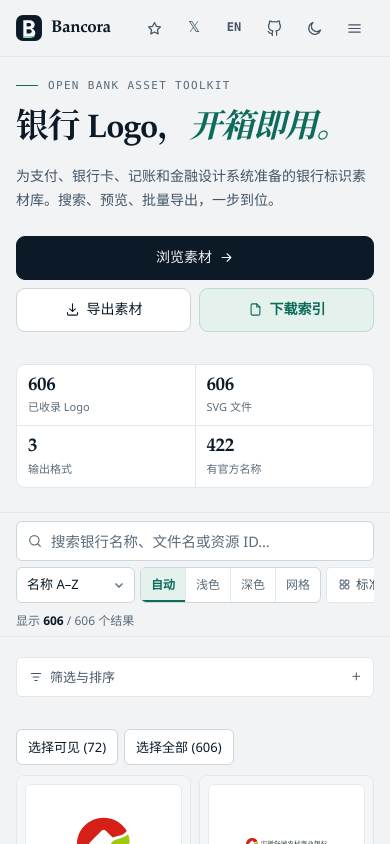
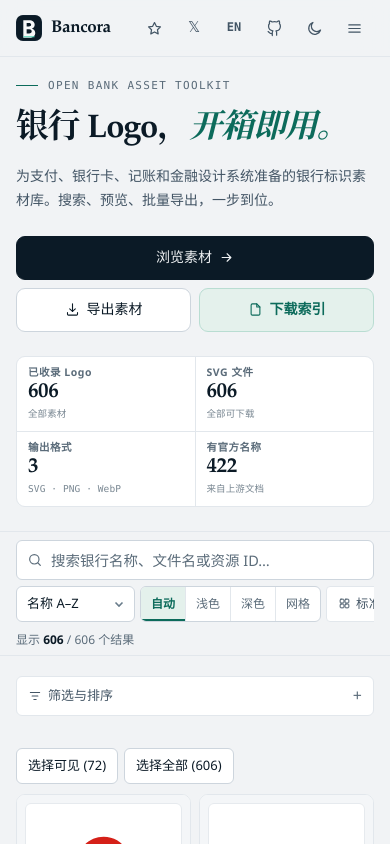
Before and after one commit to iiiiiiiiiiiiiKK/bancora, a React (Vite) app: page / in a window 390 px wide. Shown: the top 844 px of the page. Built offline with nearby package versions, Linux system fonts and the light colour scheme.

Commit message:
style: table-style hero stats and balanced footer

```diff
--- a/src/components/Footer.tsx
+++ b/src/components/Footer.tsx
@@ -31,6 +31,21 @@
                 ? 'Every Bank. Every Logo. One Toolkit. 面向开发者的银行品牌素材工具，基于 MIT 许可的开源素材合集。'
                 : 'Every Bank. Every Logo. One Toolkit. A developer-first workspace for bank brand assets, built on an open MIT-licensed collection.'}
             </p>
+          </div>
+
+          <div className="footer__stats" aria-hidden>
+            <div className="footer__stat">
+              <span className="footer__stat-value">606</span>
+              <span className="footer__stat-label">{zh ? 'SVG 素材' : 'SVG assets'}</span>
+            </div>
+            <div className="footer__stat">
+              <span className="footer__stat-value">MIT</span>
+              <span className="footer__stat-label">{zh ? '开源许可' : 'licence'}</span>
+            </div>
+            <div className="footer__stat">
+              <span className="footer__stat-value">100%</span>
+              <span className="footer__stat-label">{zh ? '本地处理' : 'in-browser'}</span>
+            </div>
           </div>
 
           <nav className="footer__links" aria-label={zh ? '页脚导航' : 'Footer navigation'}>
--- a/src/components/StatsBar.tsx
+++ b/src/components/StatsBar.tsx
@@ -1,6 +1,12 @@
 import { useApp } from '../context/AppContext';
 
-/** Hero statistics, computed from the loaded index — never hard-coded. */
+/**
+ * Hero statistics.
+ *
+ * Layout: label (small caps) → value (serif, tabular) → caption. All three lines
+ * line up across the four cells, so the strip reads as one table instead of four
+ * unrelated numbers. Values are computed from the loaded index — never hard-coded.
+ */
 export function StatsBar() {
   const { dataset, assets, t } = useApp();
 
@@ -10,20 +16,21 @@
   const formatter = new Intl.NumberFormat('en-US');
 
   const items = [
-    { value: total ? formatter.format(total) : '—', label: t('hero.stat.total') },
-    { value: svgCount ? formatter.format(svgCount) : '—', label: t('hero.stat.svg') },
-    { value: '3', label: t('hero.stat.formats') },
-    { value: total ? formatter.format(documented) : '—', label: t('hero.stat.named') },
+    { label: t('hero.stat.total'), value: total ? formatter.format(total) : '—', hint: t('hero.stat.totalHint') },
+    { label: t('hero.stat.svg'), value: svgCount ? formatter.format(svgCount) : '—', hint: t('hero.stat.svgHint') },
+    { label: t('hero.stat.formats'), value: '3', hint: t('hero.stat.formatsHint') },
+    { label: t('hero.stat.named'), value: total ? formatter.format(documented) : '—', hint: t('hero.stat.namedHint') },
   ];
 
   return (
-    <div className="hero__stats" aria-label={t('hero.stat.total')}>
+    <dl className="stats" aria-label={t('hero.stat.total')}>
       {items.map((item) => (
-        <div key={item.label} className="stat">
-          <div className="stat__value">{item.value}</div>
-          <div className="stat__label">{item.label}</div>
+        <div className="stat" key={item.label}>
+          <dt className="stat__label">{item.label}</dt>
+          <dd className="stat__value">{item.value}</dd>
+          <dd className="stat__hint">{item.hint}</dd>
         </div>
       ))}
-    </div>
+    </dl>
   );
 }
--- a/src/lib/i18n.ts
+++ b/src/lib/i18n.ts
@@ -29,6 +29,10 @@
     'hero.stat.svg': 'SVG 文件',
     'hero.stat.formats': '输出格式',
     'hero.stat.named': '有官方名称',
+    'hero.stat.totalHint': '全部素材',
+    'hero.stat.svgHint': '全部可下载',
+    'hero.stat.formatsHint': 'SVG · PNG · WebP',
+    'hero.stat.namedHint': '来自上游文档',
     'hero.showcaseNote': '真实素材预览 · 自动适配深浅底色',
 
     'search.placeholder': '搜索银行名称、文件名或资源 ID…',
@@ -273,6 +277,10 @@
   'hero.stat.svg': 'SVG files',
   'hero.stat.formats': 'Output formats',
   'hero.stat.named': 'Documented names',
+  'hero.stat.totalHint': 'in the collection',
+  'hero.stat.svgHint': 'all downloadable',
+  'hero.stat.formatsHint': 'SVG · PNG · WebP',
+  'hero.stat.namedHint': 'from upstream docs',
   'hero.showcaseNote': 'Real assets · contrast-aware plates',
   'search.placeholder': 'Search by bank, file name or asset ID…',
   'search.label': 'Search bank logos',
--- a/src/styles/app.css
+++ b/src/styles/app.css
@@ -352,11 +352,11 @@
   }
 }
 
-.hero__stats {
+.stats {
   display: grid;
   grid-template-columns: repeat(4, minmax(0, 1fr));
   gap: 1px;
-  margin-top: var(--s7);
+  margin: var(--s6) 0 0;
   border: 1px solid var(--line);
   border-radius: var(--r-md);
   background: var(--line);
@@ -364,26 +364,50 @@
 }
 
 .stat {
+  display: flex;
+  flex-direction: column;
+  gap: 2px;
   background: var(--surface);
-  padding: 12px 14px;
+  padding: 11px 14px 12px;
   min-width: 0;
 }
 
+.stat__label {
+  order: 0;
+  font-size: 0.6875rem;
+  font-weight: 650;
+  letter-spacing: 0.05em;
+  color: var(--muted);
+  line-height: 1.3;
+  white-space: nowrap;
+  overflow: hidden;
+  text-overflow: ellipsis;
+}
+
 .stat__value {
+  order: 1;
+  margin: 0;
   font-family: var(--font-display);
-  font-size: 1.375rem;
+  font-size: 1.5rem;
   font-weight: 600;
   letter-spacing: -0.02em;
   font-variant-numeric: tabular-nums;
-  line-height: 1.2;
+  line-height: 1.15;
+  color: var(--ink);
   white-space: nowrap;
 }
 
-.stat__label {
-  font-size: 0.71875rem;
-  color: var(--muted);
-  margin-top: 3px;
-  line-height: 1.35;
+.stat__hint {
+  order: 2;
+  margin: 0;
+  font-family: var(--font-mono);
+  font-size: 0.625rem;
+  letter-spacing: 0.01em;
+  color: color-mix(in srgb, var(--muted) 82%, transparent);
+  line-height: 1.4;
+  white-space: nowrap;
+  overflow: hidden;
+  text-overflow: ellipsis;
 }
 
 .showcase {
@@ -987,8 +1011,14 @@
 .load-more__btn {
   flex: none;
   height: 42px;
-  padding: 0 18px;
-  gap: 8px;
+  padding: 0 16px;
+  gap: 7px;
+  white-space: nowrap;
+  flex-wrap: nowrap;
+}
+
+.load-more__btn > * {
+  flex: none;
 }
 
 .load-more__count {
@@ -1883,9 +1913,65 @@
 
 .footer__top {
   display: grid;
-  grid-template-columns: minmax(0, 1.5fr) minmax(0, 1fr);
-  gap: var(--s6);
+  grid-template-columns: minmax(0, 1fr) minmax(0, 1.25fr);
+  grid-template-rows: auto auto;
+  gap: var(--s5) var(--s8);
+  align-items: start;
   padding-bottom: var(--s5);
+}
+
+.footer__brand {
+  grid-column: 1;
+  grid-row: 1;
+}
+
+.footer__stats {
+  grid-column: 1;
+  grid-row: 2;
+  align-self: end;
+}
+
+.footer__cols {
+  grid-column: 2;
+  grid-row: 1 / span 2;
+  align-self: center;
+}
+
+/* Brand block on the left, a compact credibility strip on the right. */
+.footer__stats {
+  display: grid;
+  grid-template-columns: repeat(3, minmax(0, 1fr));
+  gap: 1px;
+  border: 1px solid var(--line);
+  border-radius: var(--r-md);
+  background: var(--line);
+  overflow: hidden;
+  align-self: start;
+}
+
+.footer__stat {
+  display: flex;
+  flex-direction: column;
+  gap: 1px;
+  padding: 10px 12px;
+  background: var(--surface-raised);
+  min-width: 0;
+}
+
+.footer__stat-value {
+  font-family: var(--font-display);
+  font-size: 1.0625rem;
+  font-weight: 600;
+  letter-spacing: -0.02em;
+  line-height: 1.2;
+  white-space: nowrap;
+}
+
+.footer__stat-label {
+  font-size: 0.625rem;
+  color: var(--muted);
+  line-height: 1.3;
+  white-space: nowrap;
 }
 
 .footer__links {
@@ -2030,7 +2116,15 @@
 
   .footer__top {
     grid-template-columns: minmax(0, 1fr);
+    grid-template-rows: auto;
     gap: var(--s5);
+  }
+
+  .footer__brand,
+  .footer__stats,
+  .footer__cols {
+    grid-column: 1;
+    grid-row: auto;
   }
 
   .footer__cols {
@@ -2114,7 +2208,7 @@
     grid-template-columns: repeat(2, minmax(0, 1fr));
   }
 
-  .hero__stats {
+  .stats {
     grid-template-columns: repeat(2, minmax(0, 1fr));
   }
 }
@@ -2182,15 +2276,19 @@
   }
 
   .stat {
-    padding: 10px 11px;
+    padding: 9px 11px 10px;
   }
 
   .stat__value {
-    font-size: 1.1875rem;
+    font-size: 1.3125rem;
   }
 
   .stat__label {
-    font-size: 0.6875rem;
+    font-size: 0.65625rem;
+  }
+
+  .stat__hint {
+    font-size: 0.59375rem;
   }
 
   .explorer__bar {
@@ -2285,10 +2383,12 @@
   .filters-toggle {
     display: flex;
     align-items: center;
-    gap: 7px;
+    flex-wrap: nowrap;
+    gap: 6px;
     width: 100%;
     height: 40px;
-    padding: 0 12px;
+    padding: 0 11px;
+    white-space: nowrap;
     border: 1px solid var(--line);
     border-radius: var(--r-sm);
     background: var(--surface);
@@ -2538,9 +2638,7 @@
     grid-template-columns: repeat(2, minmax(0, 1fr));
   }
 
-  .hero__stats {
-    grid-template-columns: repeat(2, minmax(0, 1fr));
-  }
+
 
   .btn {
     padding: 0 12px;
```
Also changed, not shown: 13 other files (tests, documents, lock files or other folders).
